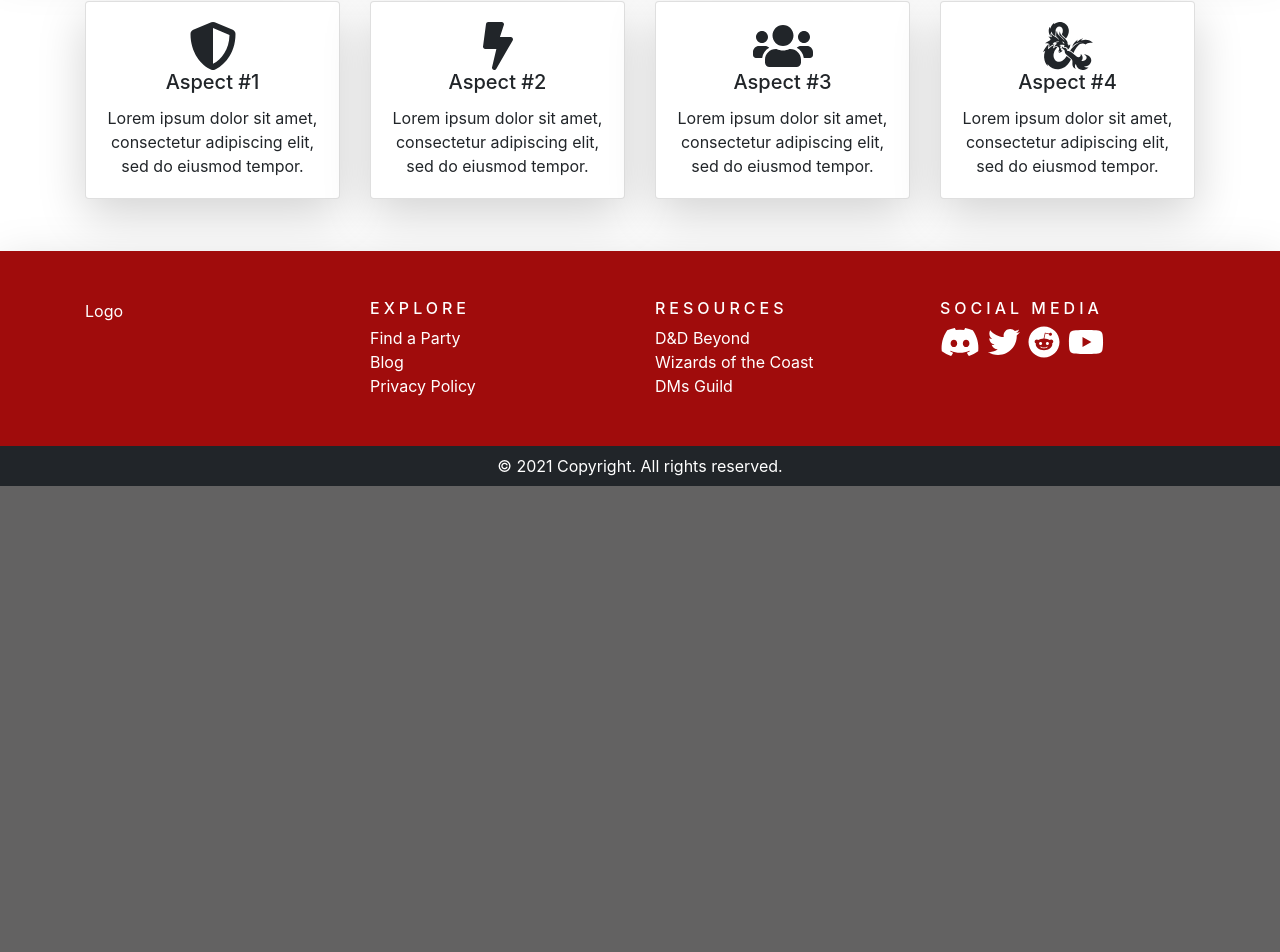
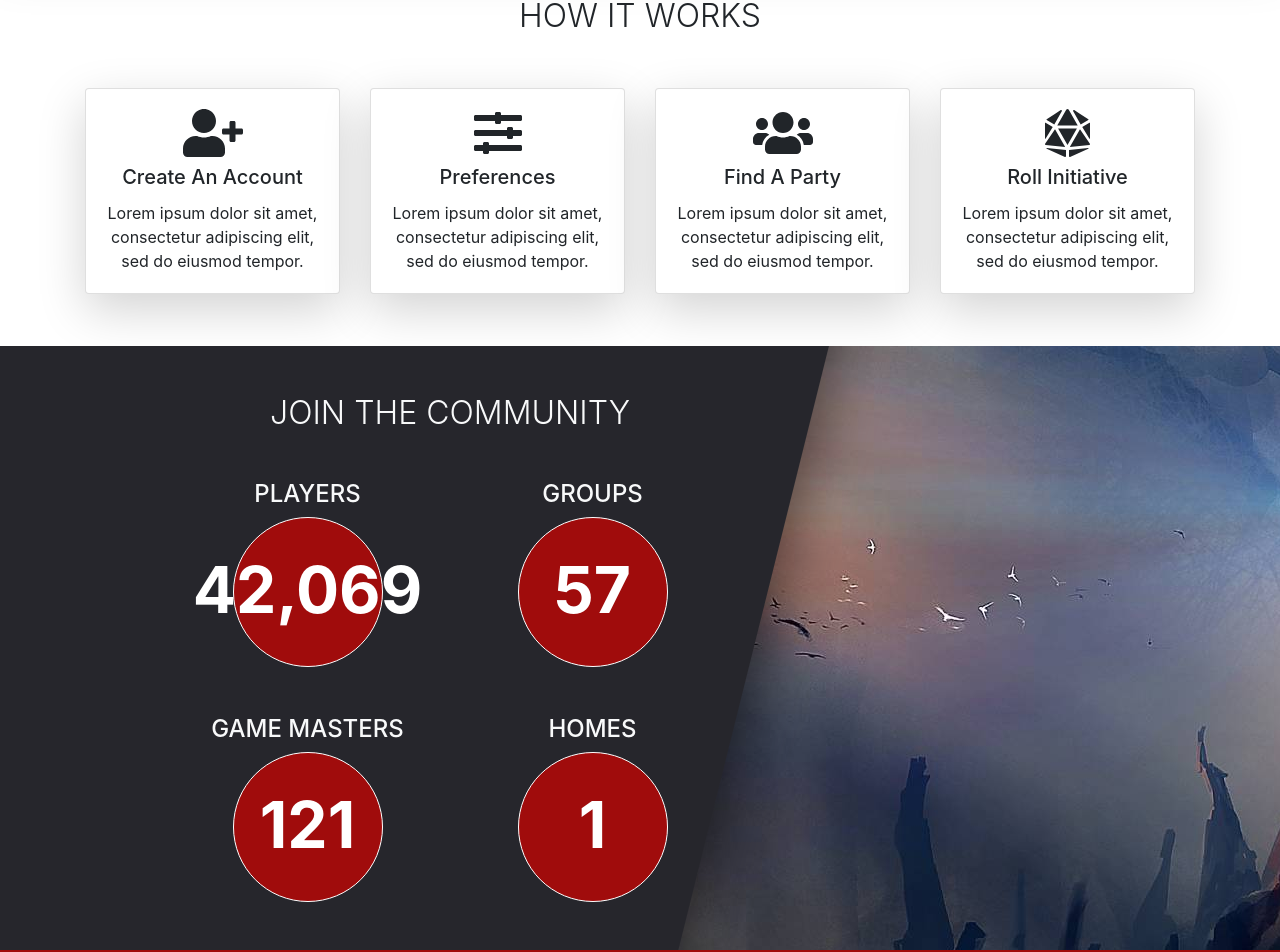
Before and after one commit to mattg-cli/dnd-party-search, a Next.js app: page / in a window 1280 px wide. Shown: the part 649-1601 px from the top of the page. Before the commit the page ends 1135 px from the top, so only its background shows below. Built offline with nearby package versions, Linux system fonts and the light colour scheme.

Commit message:
added join the community section, messed around with other styles

```diff
--- a/components/Aspect.js
+++ b/components/Aspect.js
@@ -7,7 +7,7 @@ const Aspect = ({index, title, description, icon}) => {
       <div className="card shadow-lg my-1">
         <div className="card-body text-center">
           <i className={`${icon} fa-3x`}></i>
-          <h5 className="card-title">{title}</h5>
+          <h5 className="card-title mt-2">{title}</h5>
           <p className="card-text">{description}</p>
         </div>
       </div>
--- a/components/Footer.js
+++ b/components/Footer.js
@@ -41,9 +41,9 @@ const Footer = props => {
             <div className="col-xs-12 col-sm-6 col-lg-3 pt-5">
               <h5>Resources</h5>
               <ul className="clean">
-                <li>D&amp;D Beyond</li>
-                <li>Wizards of the Coast</li>
-                <li>DMs Guild</li>
+                <li><a href="https://www.dndbeyond.com/" target="_blank">D&amp;D Beyond</a></li>
+                <li><a href="https://company.wizards.com/" target="_blank">Wizards of the Coast</a></li>
+                <li><a href="https://www.dmsguild.com/" target="_blank">Dungeon Master's Guild</a></li>
               </ul>
             </div>
             <div className="col-xs-12 col-sm-6 col-lg-3 pt-5">
--- a/package.json
+++ b/package.json
@@ -12,6 +12,7 @@
     "bootstrap": "^4.6.0",
     "next": "10.0.5",
     "react": "17.0.1",
+    "react-countup": "^4.3.3",
     "react-dom": "17.0.1"
   }
 }
--- a/pages/index.js
+++ b/pages/index.js
@@ -1,6 +1,7 @@
 import Header from '../components/Header';
 import Footer from '../components/Footer';
 import Aspect from '../components/Aspect';
+import CountUp from 'react-countup';
 import Link from 'next/link'
 import styles from '../styles/Home.module.css'
 
@@ -8,24 +9,24 @@ import styles from '../styles/Home.module.css'
 export default function Home() {
   const aspects = [
     {
-      title: "Aspect #1",
+      title: "Create An Account",
       description: 'Lorem ipsum dolor sit amet, consectetur adipiscing elit, sed do eiusmod tempor.',
-      icon: 'fas fa-shield-alt'
+      icon: 'fas fa-user-plus'
     },
     {
-      title: "Aspect #2",
+      title: "Preferences",
       description: 'Lorem ipsum dolor sit amet, consectetur adipiscing elit, sed do eiusmod tempor.',
-      icon: 'fas fa-bolt'
+      icon: 'fas fa-sliders-h'
     },
     {
-      title: "Aspect #3",
+      title: "Find A Party",
       description: 'Lorem ipsum dolor sit amet, consectetur adipiscing elit, sed do eiusmod tempor.',
       icon: 'fas fa-users'
     },
     {
-      title: "Aspect #4",
+      title: "Roll Initiative",
       description: 'Lorem ipsum dolor sit amet, consectetur adipiscing elit, sed do eiusmod tempor.',
-      icon: 'fab fa-d-and-d'
+      icon: 'fas fa-dice-d20'
     }
   ];
 
@@ -37,7 +38,7 @@ export default function Home() {
           <div className="row">
             <div className="col">
               <div className="jumbotron mb-0 bg-none">
-              <h1 className="display-4 bold">YOUR ADVENTURE AWAITS!</h1>
+              <h1 className="display-4">YOUR ADVENTURE AWAITS!</h1>
                 <p className="lead">This is a simple hero unit, a simple jumbotron-style component for calling extra attention to featured content or information.</p>
                 <hr className="my-4" />
                 <p>It uses utility classes for typography and spacing to space content out within the larger container.</p>
@@ -47,22 +48,94 @@ export default function Home() {
           </div>
         </div>
       </section>
-      <section className="py-5">
+      <section className={`py-5`}>
         <div className="container">
+          <div className="row">
+            <div className="col">
+              <h2 className="mb-0 pb-5 text-center thin">HOW IT WORKS</h2>
+            </div>
+          </div>
           <div className="row">
             {
               aspects.map((value, index) => {
                 return <Aspect key={index} title={value.title} description={value.description} icon={value.icon} />
               })
             }
-            {/* <Aspect
-              title="Aspect #1"
-              description="test"
-              icon="fa-shield-alt"
-            /> */}
           </div>
         </div>
       </section>
+      <section className={`text-light py-5 ${styles.statsWrapper}`}>
+        <div className="container">
+          <div className="row">
+            <div className="col-md-6 offset-md-1">
+              <h2 className="mb-0 text-center thin">JOIN THE COMMUNITY</h2>
+              <div className="row">
+                <div className="col-md-6 text-center">
+                  <h4 className="mb-2 mt-5">PLAYERS</h4>
+                  <div className={`${styles.counterCircle} flex align-items-center justify-content-center`}>
+                  <CountUp start={0} end={42069} separator="," delay={0}>
+                    {({ countUpRef }) => (
+                      <div className="d-flex align-items-center justify-content-center w-100 h-100">
+                        <p className="mb-1 font-weight-bold" ref={countUpRef}></p>
+                      </div>
+                    )}
+                  </CountUp>
+                  </div>
+                </div>
+                <div className="col-md-6 text-center">
+                  <h4 className="mb-2 mt-5">GROUPS</h4>
+                  <div className={`${styles.counterCircle} flex align-items-center justify-content-center`}>
+                  <CountUp start={0} end={57} delay={0}>
+                    {({ countUpRef }) => (
+                      <div className="d-flex align-items-center justify-content-center w-100 h-100">
+                        <p className="mb-1 font-weight-bold" ref={countUpRef}></p>
+                      </div>
+                    )}
+                  </CountUp>
+                  </div>
+                </div>
+                <div className="col-md-6 text-center">
+                  <h4 className="mb-2 mt-5">GAME MASTERS</h4>
+                  <div className={`${styles.counterCircle} flex align-items-center justify-content-center`}>
+                  <CountUp start={0} end={121} separator="," delay={0}>
+                    {({ countUpRef }) => (
+                      <div className="d-flex align-items-center justify-content-center w-100 h-100">
+                        <p className="mb-1 font-weight-bold" ref={countUpRef}></p>
+                      </div>
+                    )}
+                  </CountUp>
+                  </div>
+                </div>
+                <div className="col-md-6 text-center">
+                  <h4 className="mb-2 mt-5">HOMES</h4>
+                  <div className={`${styles.counterCircle} flex align-items-center justify-content-center`}>
+                  <CountUp start={0} end={1} separator="," delay={0}>
+                    {({ countUpRef }) => (
+                      <div className="d-flex align-items-center justify-content-center w-100 h-100">
+                        <p className="mb-1 font-weight-bold" ref={countUpRef}></p>
+                      </div>
+                    )}
+                  </CountUp>
+                  </div>
+                </div>
+              </div>
+
+            </div>
+          </div>
+        </div>
+        <div className={styles.statsOverlay}></div>
+        <img className={`${styles.statsFeature}`} src="/images/lighthouse.jpg" />
+
+      </section>
+      {/* <section className={`py-5 shadow-lg text-light ${styles.statsWrapper}`}>
+        <div className="container">
+          <div className="row">
+            <div className="col-md-3 offset-md-2">
+              test
+            </div>
+          </div>
+        </div>
+      </section> */}
       <Footer />
     </div>
   )
--- a/styles/Home.module.css
+++ b/styles/Home.module.css
@@ -12,3 +12,72 @@
 {
   margin: 2rem 0rem;
 }
+
+/* .statsWrapper
+{
+  background-image: linear-gradient(135deg, #343a40 70%, #F4F4F4 calc(70% + 2px))
+} */
+
+.statsWrapper
+{
+  position: relative;
+  width: 100%;
+  padding: 0 24px;
+  contain: content;
+  z-index: 9;
+  /* background-size: cover;
+  background-repeat: no-repeat;
+  background-position: center center;
+  background-image: url(/images/lighthouse.jpg); */
+}
+
+@media (min-width: 720px) {
+  .statsWrapper
+  {
+      /* height: 540px; */
+      transform-style: preserve-3d;
+  }
+}
+
+.statsOverlay
+{
+  position: absolute;
+    left: -20%;
+    top: -60%;
+    width: 80%;
+    height: 180%;
+    background: #26262c;
+    transform: rotate(14deg) translateZ(0px);
+    box-shadow: 10px 1px 50px 0 rgb(0 0 0 / 50%);
+    z-index: -1;
+}
+
+.statsFeature
+{
+  z-index: -2;
+  position: absolute;
+  top: 0;
+  bottom: 0;
+  left: 17%;
+  right: 0;
+  object-fit: cover;
+}
+
+.counterCircle
+{
+  background: #a00c0c;
+  color: white;
+  font-size: 30px;
+  border: 1px solid white;
+  height: 150px;
+  width: 150px;
+  border: 1px solid white;
+  border-radius: 50%;
+  margin: auto;
+  position: relative;
+}
+
+.counterCircle p
+{
+  font-size: 4rem;
+}
--- a/styles/globals.css
+++ b/styles/globals.css
@@ -5,6 +5,16 @@ body {
   background: #636262;
   font-family: -apple-system, BlinkMacSystemFont, Segoe UI, Roboto, Oxygen,
     Ubuntu, Cantarell, Fira Sans, Droid Sans, Helvetica Neue, sans-serif;
+}
+
+h1, h2, h3, h4, h5, h6
+{
+  line-height: 1.2 !important;
+}
+
+.thin
+{
+  font-weight: 300 !important;
 }
 
 a {
```
Also changed, not shown: 1 other file (tests, documents, lock files or other folders).
